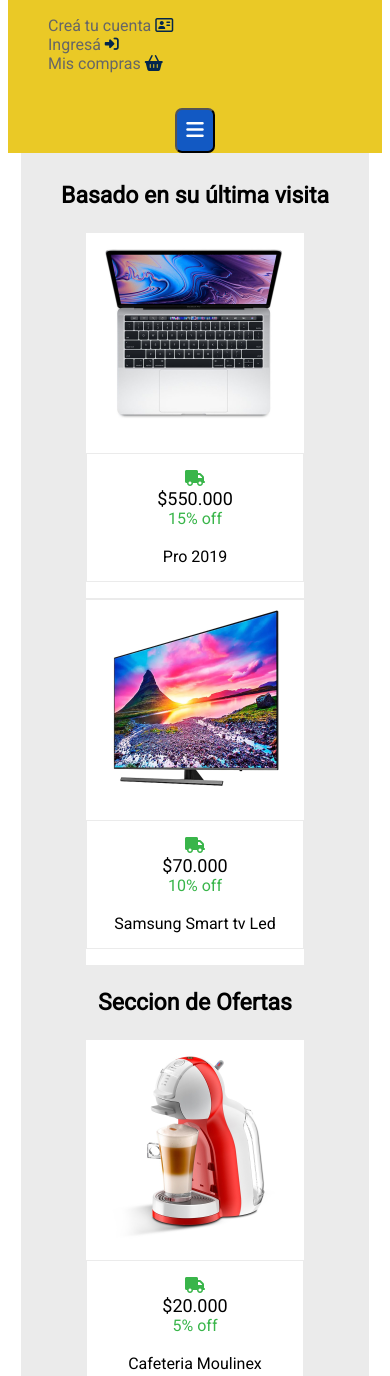
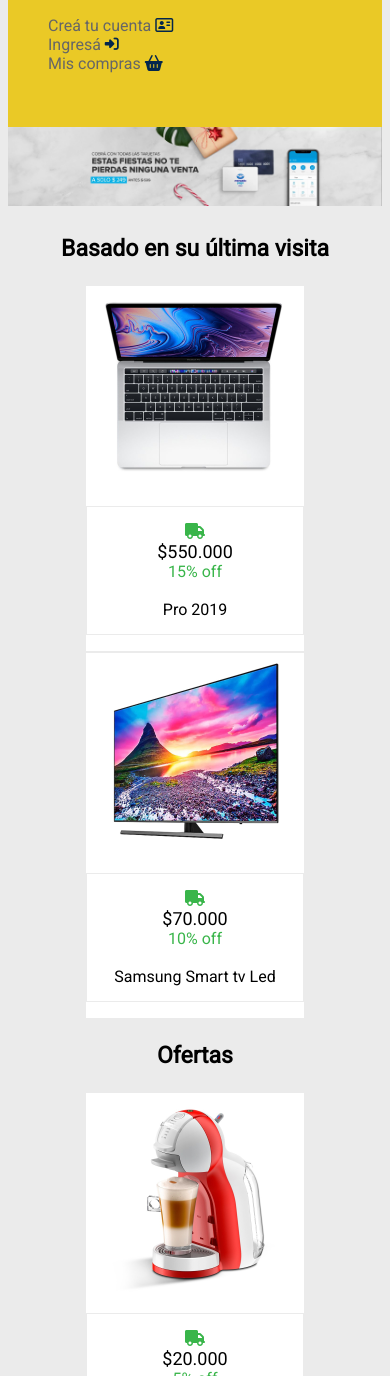
Before and after one commit to Charly66munoz/ProyectIndi, a website: page views/home.html in a window 390 px wide. Shown: the part 259-1635 px from the top of the page. Drawn offline with Linux system fonts and the light colour scheme.

Commit message:
segunda parte de responsive

```diff
--- a/public/style.css
+++ b/public/style.css
@@ -2,10 +2,13 @@
 @import url('https://fonts.googleapis.com/css2?family=Roboto&display=swap');
 body{
     font-family: 'Roboto', sans-serif;
+    background-color: #ebebeb;
+
 }
 /*Header*/
 
 #cabecera1{
+
     background-color: #eac926;
     color: #666;
 }
@@ -25,7 +28,10 @@
     width: 40px;
     height: 45px;
 }
-
+#fachada1 img{
+    width: 100%;
+    height: auto;
+}
 
 /*main*/
 #main1{
@@ -34,8 +40,12 @@
     margin: auto;
     background-color: #ebebeb;
     padding: 6px;
+}
+#fachada1{
+    display: flex; justify-content: center; align-items: center;
 
 }
+
 .store1 h3{
     font-size: 23px;
     text-align: center;
@@ -78,3 +88,17 @@
     margin-bottom: 10px;
     font-size: 2em;
 }
+/*mobil*/
+@media (max-width:361px) {
+    #MainTAB{display: none;}
+
+}
+/*tablet*/
+@media  (max-width:768px) and (min-width:362px){
+    box-shadow: 0px 0px 10px rgb (100 , 100 , 100);
+
+}
+/*tablet & mobile*/
+@media (min-width:361px) {
+    #botonCenter{display: none;}
+}
--- a/views/home.html
+++ b/views/home.html
@@ -35,12 +35,19 @@
                 <li>Mis compras <i class="fa-solid fa-basket-shopping" style="color: #03264c;"></i></li>
             </ul>
             <br>
-            <div id="botonCenter">
-                <button id="menu1"><i class="fa-solid fa-bars fa-xl" style="color: #ffffff;"></i></button>
-            </div>
+
+
+
+        </div>
+        <div id="botonCenter">
+            <button id="menu1"><i class="fa-solid fa-bars fa-xl" style="color: #ffffff;"></i></button>
+        </div><br>
+        <div id="fachada1">
+            <img src="../public/img/img-home-banner.jpg" alt="">
         </div>
     </header>
     <main id="main1">
+
         <section class="store1">
             <h3>Basado en su última visita</h3>
             <div class="producto">
@@ -69,7 +76,7 @@
             </div>
         </section>
         <section class="store1">
-            <h3>Seccion de Ofertas</h3>
+            <h3>Ofertas</h3>
             <div class="producto">
                 <img class="imgPro"  src="../public/img/img-cafetera-moulinex.jpg" width="200" height="200">
 
@@ -78,7 +85,7 @@
                         <li class="precio">$20.000</li>
                         <li class="discount">5% off</li>
                         <br>
-                        <li class="type">Cafeteria Moulinex</li>
+                        <li class="type">Cafetera Moulinex</li>
                     </ul>
 
             </div>
```
